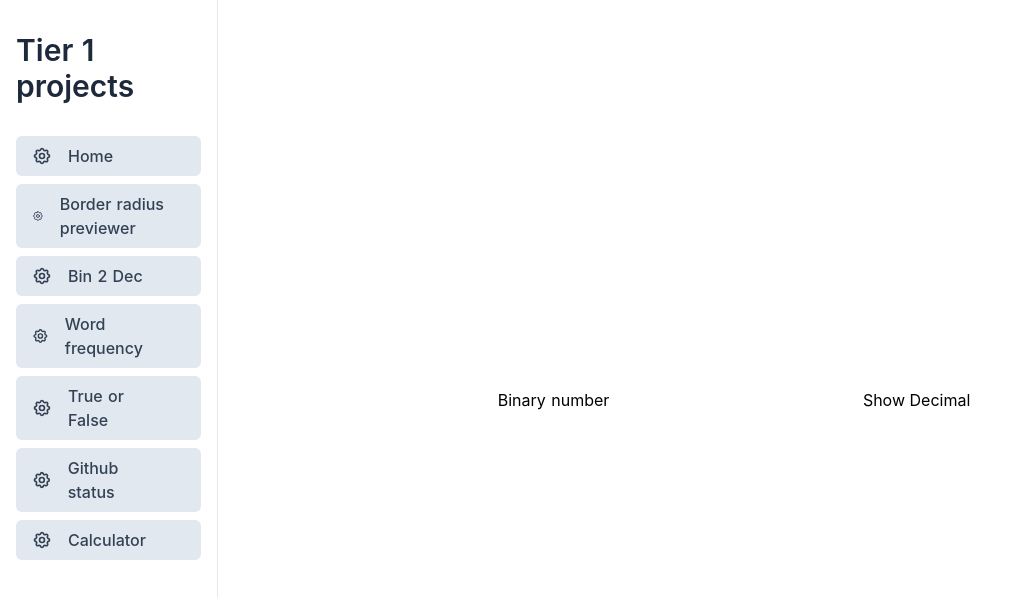
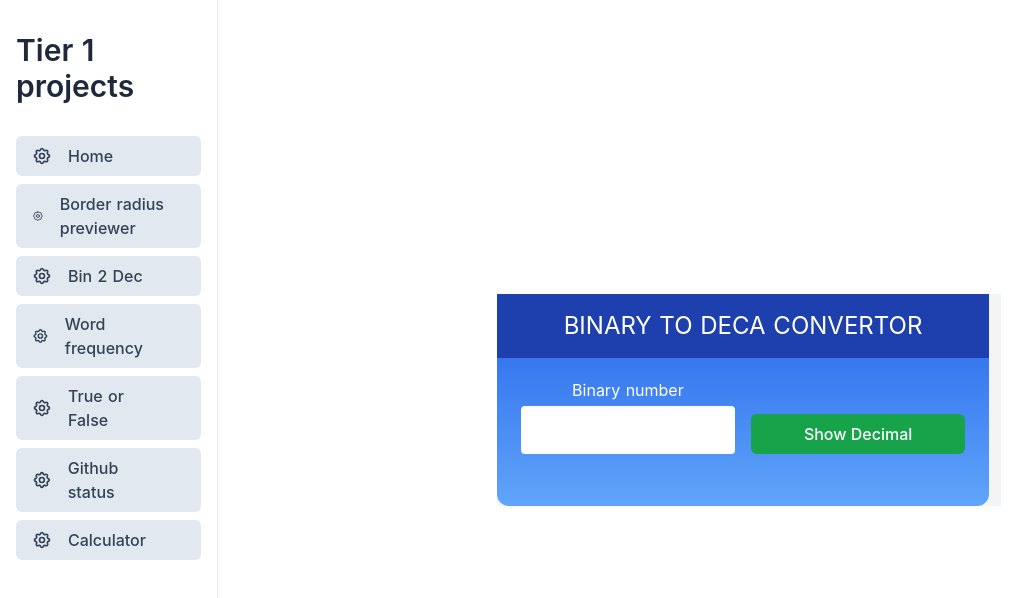
Before and after one commit to Matej-ch/vue-small-projects, a Nuxt app: page /bindec in a window 1280 px wide. Shown: the top 598 px of the page, without its empty margins (0-1036 px from the left). Built offline with nearby package versions, Linux system fonts and the light colour scheme.

Commit message:
bin2dec style updated

```diff
--- a/components/Bin2Dec.vue
+++ b/components/Bin2Dec.vue
@@ -1,21 +1,45 @@
 <template>
-    <div class="container">
-        <label for="">Binary number
-            <input v-model="binaryNumber" @keyup="checkBinary">
-        </label>
 
-        <div v-show="errorMessage" title="Danger" class="bg-red-500" style="margin-bottom: 15px;margin-top: 15px;">
-            {{errorMessage}}
-        </div>
+    <div class="min-w-screen bg-gray-100 flex flex-col items-center justify-center">
+        <div class="rounded-xl bg-gradient-to-b from-blue-600 to-blue-400 mr-3">
+            <div class="flex flex-col">
+                <div class="flex flex-col items-center justify-center text-white py-4 bg-blue-800">
+                    <div class="text-center uppercase text-2xl">Binary to deca convertor</div>
+                </div>
 
-        <div v-show="!errorMessage" class="btn-wrapper">
-            <button @click="convertBinary">
-                Show Decimal
-            </button>
-        </div>
+                <div class="px-4 py-5">
+                    <div class="flex flex-col text-white">
 
-        <div class="output">
-            {{decimal}}
+                        <div class="flex items-end justify-between mb-5">
+                            <div class="flex flex-col text-center w-3/6 px-2">
+                                <label class="mb-1" for="weight-kilograms">Binary number</label>
+
+                                <input v-model="binaryNumber" @keyup="checkBinary"
+                                       class="py-3 px-5 rounded focus:outline-none text-gray-600 focus:text-gray-600"
+                                >
+                            </div>
+                            <div class="flex flex-col text-center w-3/6 px-2">
+                                <button v-show="!errorMessage" @click="convertBinary"
+                                        class="bg-green-600 text-white px-4 py-2 rounded-md text-1xl font-medium hover:bg-green-700 transition duration-300">
+                                    Show Decimal
+                                </button>
+                            </div>
+                        </div>
+
+                    </div>
+
+                    <div class="flex items-center justify-between mb-3 w-full flex-col">
+                        <div class="flex flex-col text-right px-2 font-bold text-xl">
+                            {{decimal}}
+                        </div>
+                        <div v-show="errorMessage" class="bg-red-500 flex flex-col text-center px-2 font-bold"
+                             style="margin-bottom: 15px;margin-top: 15px;">
+                            {{errorMessage}}
+                        </div>
+                    </div>
+
+                </div>
+            </div>
         </div>
     </div>
 </template>
```
